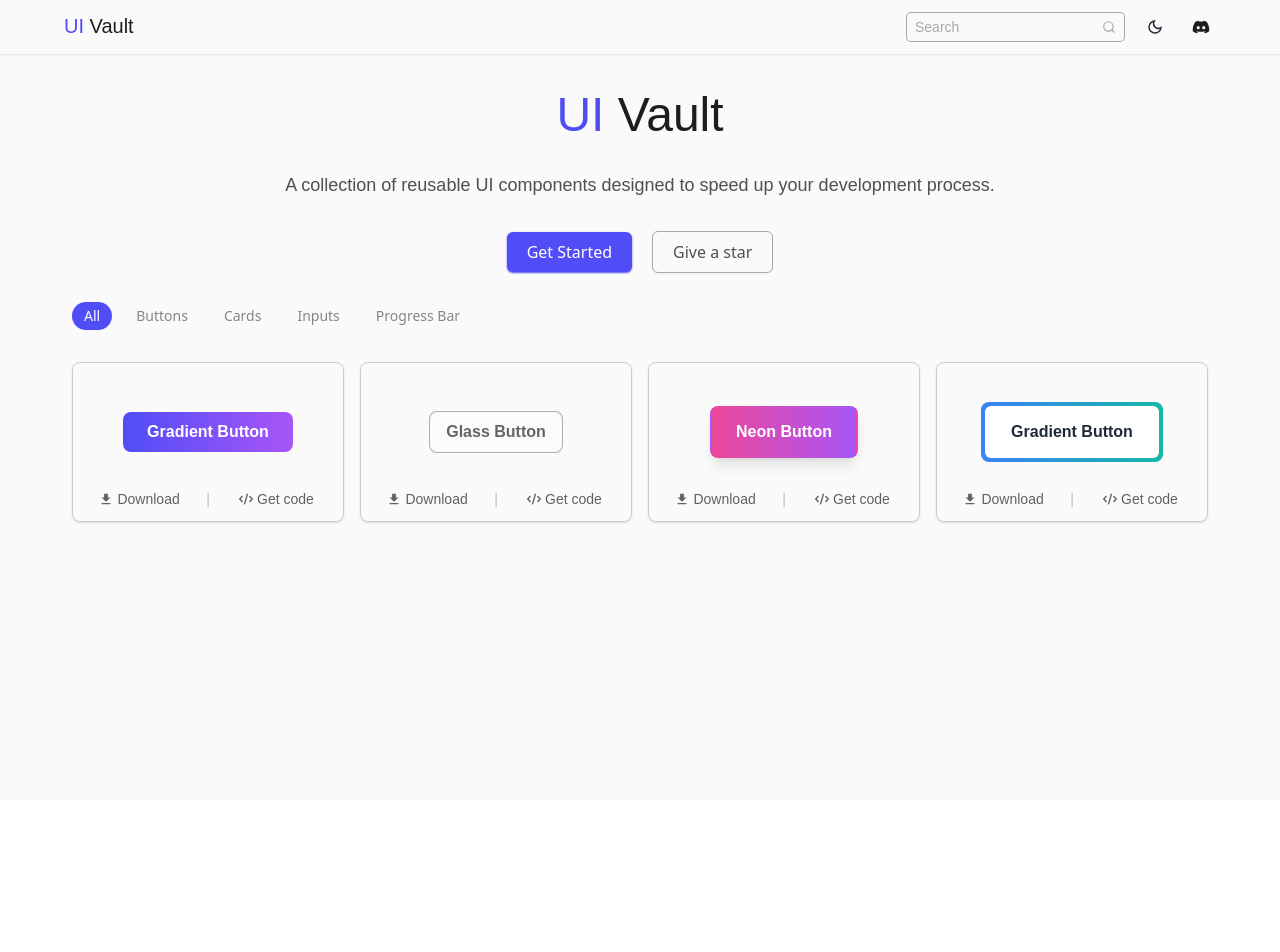
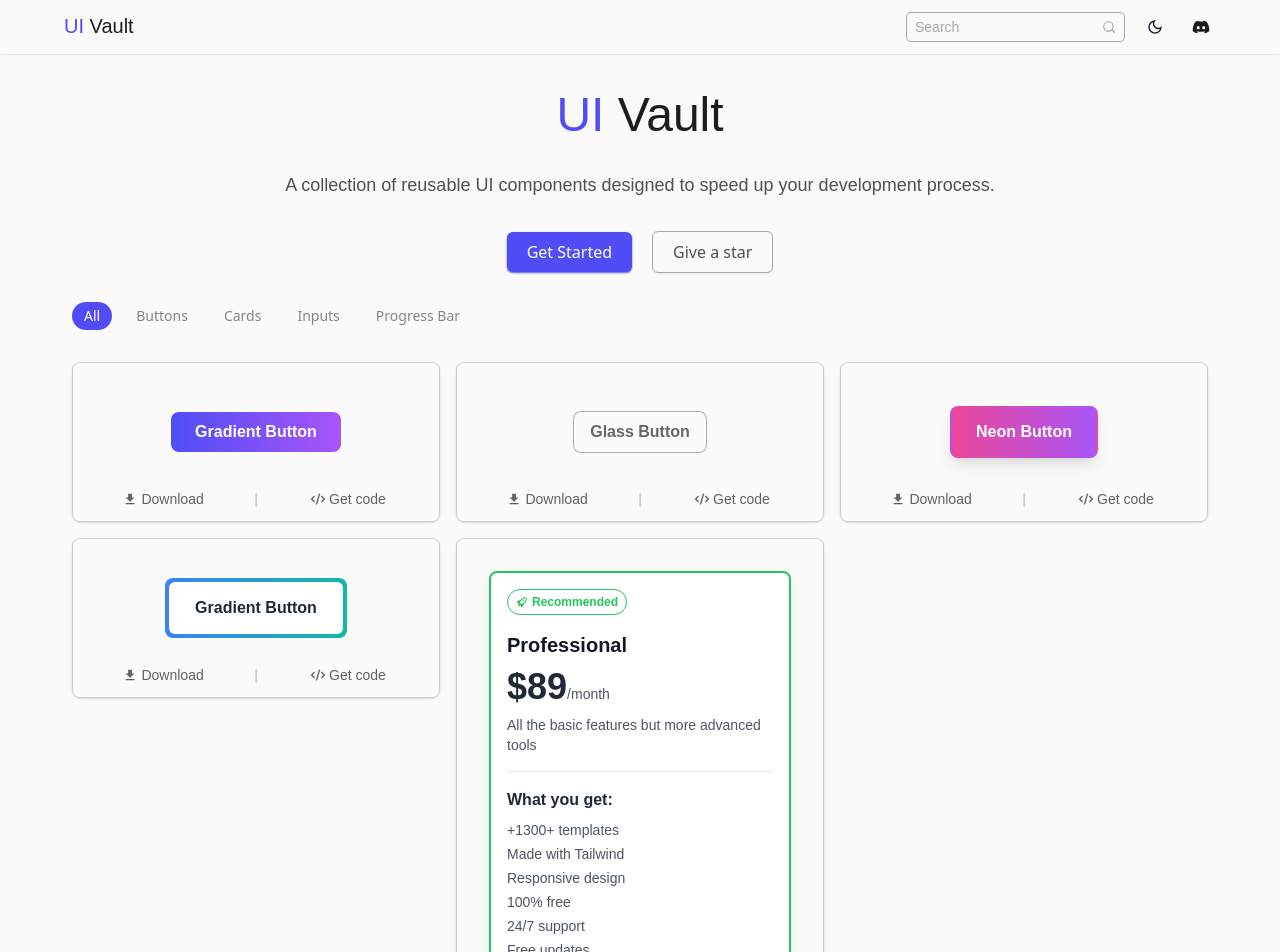
Before and after one commit to fizzycoding/UI-Vault, a React (Vite) app: page / in a window 1280 px wide. Shown: the top 952 px of the page. Before the commit the page ends 800 px from the top, so only its background shows below. Built offline with nearby package versions, Linux system fonts and the light colour scheme; a web font is replaced by a local one.

Commit message:
add new Card

```diff
--- a/src/components/buttons/GlassButton.js
+++ b/src/components/buttons/GlassButton.js
@@ -7,7 +7,7 @@ const GlassButton = {
   codes: {
     html: {
       code: `<button class="glass-btn">Glass Button</button>`,
-      type: "html",
+      type: "xml",
     },
     css: {
       code: `.glass-btn {
--- a/src/components/buttons/GradientBorderButton.js
+++ b/src/components/buttons/GradientBorderButton.js
@@ -7,7 +7,7 @@ const GradientBorderButton = {
   codes: {
     html: {
       code: `<div class="gradient-border-btn">Gradient Border Button</div>`,
-      type: "html",
+      type: "xml",
     },
     css: {
       code: `.gradient-border-btn {
--- a/src/components/buttons/GradientButton.js
+++ b/src/components/buttons/GradientButton.js
@@ -6,7 +6,7 @@ const GradientButton = {
   codes: {
     html: {
       code: `<button class="gradient-btn">Gradient Button</button>`,
-      type: "html",
+      type: "xml",
     },
     css: {
       code: `.gradient-btn {
--- a/src/components/buttons/NeonButton.js
+++ b/src/components/buttons/NeonButton.js
@@ -7,7 +7,7 @@ const NeonButton = {
   codes: {
     html: {
       code: `<button class="neon-btn">Neon Button</button>`,
-      type: "html",
+      type: "xml",
     },
     css: {
       code: `.neon-btn {
--- /dev/null
+++ b/src/components/cards/Preview/PriceCard.jsx
@@ -0,0 +1,48 @@
+  import icon from "../icons/rocket.png";
+  const PriceCard = () => {
+    return (
+        <div className="border-green-500 border-2 bg-white dark:bg-[#1d1d1d] rounded-lg flex flex-col items-start gap-4 max-w-xs w-full p-4 shadow-lg">
+          {/* Recommended Badge */}
+          <div className="flex items-center gap-1 text-green-500 border-green-500 border rounded-full px-2 py-1 text-xs font-semibold">
+            <img src={icon} alt="rocket" className="w-3 h-3 rounded-full" />
+            <span>Recommended</span>
+          </div>
+
+          {/* Title and Price */}
+          <div className="flex flex-col items-start gap-2 w-full">
+            <span className="font-bold text-xl text-gray-900 dark:text-gray-200">
+              Professional
+            </span>
+            <span className="font-extrabold text-4xl text-gray-800 dark:text-gray-200">
+              $89<span className="text-sm font-normal text-gray-600 dark:text-gray-400">/month</span>
+            </span>
+            <span className="text-gray-600 dark:text-gray-400 text-sm font-medium">
+              All the basic features but more advanced tools
+            </span>
+          </div>
+
+          {/* Divider */}
+          <div className="w-full h-px bg-gray-200 dark:bg-gray-700"></div>
+
+          {/* Features List */}
+          <div className="flex flex-col items-start gap-2 w-full">
+            <span className="font-semibold text-gray-800 dark:text-gray-200">What you get:</span>
+            <ul className="list-none flex flex-col gap-1 text-gray-600 dark:text-gray-400 text-sm font-medium">
+              <li>+1300+ templates</li>
+              <li>Made with Tailwind</li>
+              <li>Responsive design</li>
+              <li>100% free</li>
+              <li>24/7 support</li>
+              <li>Free updates</li>
+            </ul>
+          </div>
+
+          {/* Button */}
+          <button className="bg-green-500 hover:bg-green-600 text-white font-medium py-2 rounded-md w-full">
+            Get Started
+          </button>
+        </div>
+    );
+  };
+
+  export default PriceCard;
--- /dev/null
+++ b/src/components/cards/PriceCard.js
@@ -0,0 +1,220 @@
+import preview from "./Preview/PriceCard";
+
+const PriceCard = {
+  title: "PriceCard",
+  type: "card",
+  preview,
+  codes: {
+    html: {
+      code: `<div class="card">
+  <div class="inner-card">
+    <div class="recommended">
+      <img src="rocket.png" alt="" />
+      <span>Recommended</span>
+    </div>
+    <span class="title">Professional</span>
+    <span class="price">$89<span class="duration">/month</span></span>
+    <span class="description">All the basic features but more advanced tools</span>
+  </div>
+  <div class="line"></div>
+  <div class="inner-card">
+    <span class="what-you-get">What you get:</span>
+    <ul class="list">
+      <li>+1300+ templates</li>
+      <li>Made with tailwind</li>
+      <li>Responsive design</li>
+      <li>100% free</li>
+      <li>24/7 support</li>
+      <li>Free updates</li>
+    </ul>
+  </div>
+  <button class="btn">Get Started</button>
+</div>`,
+      type: "xml",
+    },
+    css: {
+      code: `.card {
+  border: rgb(17, 188, 60) solid 3px;
+  background-color: rgba(17, 188, 60, 0.03);
+  border-radius: 0.5rem;
+  display: flex;
+  overflow: hidden;
+  justify-content: center;
+  align-items: center;
+  gap: 1rem;
+  flex-direction: column;
+  max-width: 15rem;
+  width: 100%;
+  padding: 0.7rem;
+  background-color: #fff;
+  box-shadow: 0 0 10px rgba(17, 188, 60, 0.1);
+}
+
+.dark .card {
+  background-color: #1d1d1d;
+}
+
+.recommended {
+  display: flex;
+  align-items: center;
+  gap: 0.2rem;
+  margin-bottom: 0.5rem;
+  color: rgb(17, 188, 60);
+  border: rgb(17, 188, 60) solid 2px;
+  padding: 0.2rem 0.5rem;
+  border-radius: 50rem;
+  font-size: 0.7rem;
+  font-weight: 600;
+}
+
+.recommended img {
+  width: 0.7rem;
+  height: 0.7rem;
+  border-radius: 0.5rem;
+}
+
+.inner-card {
+  gap: 0.5rem;
+  display: flex;
+  width: 100%;
+  align-items: self-start;
+  flex-direction: column;
+}
+
+.title {
+  font-weight: 700;
+  font-size: 1.2rem;
+  color: #222;
+}
+
+.dark .title {
+  color: #dfdfdf;
+}
+
+.price {
+  color: #111;
+  font-weight: 800;
+  font-size: 2.8rem;
+}
+
+.dark .price {
+  color: #dfdfdf;
+}
+
+.duration {
+  font-size: 0.9rem;
+  font-weight: 400;
+  color: #6a6a6a;
+}
+
+.dark .duration {
+  color: #afaeae;
+}
+
+.description {
+  color: #6a6a6a;
+  font-size: 0.9rem;
+  font-weight: 400;
+}
+
+.dark .description {
+  color: #afaeae;
+}
+
+.line {
+  height: 2px;
+  width: 100%;
+  background-color: #6a6a6a17;
+}
+
+.dark .line {
+  background-color: #ffffff23;
+}
+
+.what-you-get {
+  font-weight: 600;
+  color: #222;
+}
+
+.dark .what-you-get {
+  color: #dfdfdf;
+}
+
+.list {
+  list-style: none;
+  display: flex;
+  flex-direction: column;
+  gap: 0.2rem;
+  color: #555555;
+  font-size: 0.9rem;
+  font-weight: 500;
+}
+
+.dark .list {
+  color: #afaeae;
+}
+
+.btn {
+  background-color: rgb(17, 188, 60);
+  border: none;
+  padding: 0.7rem;
+  border-radius: 0.3rem;
+  cursor: pointer;
+  color: #fff;
+  font-weight: 500;
+  margin-top: 0.5rem;
+  width: 100%;
+}
+
+.btn:hover {
+  background-color: rgb(5, 171, 66);
+}`,
+      type: "css",
+    },
+    react: {
+      code: `import icon from "../icons/rocket.png";
+const PriceCard = () => {
+  return (
+      <div className="border-green-500 border-2 bg-white dark:bg-[#1d1d1d] rounded-lg flex flex-col items-start gap-4 max-w-xs w-full p-4 shadow-lg">
+        <div className="flex items-center gap-1 text-green-500 border-green-500 border rounded-full px-2 py-1 text-xs font-semibold">
+          <img src={icon} alt="rocket" className="w-3 h-3 rounded-full" />
+          <span>Recommended</span>
+        </div>
+        <div className="flex flex-col items-start gap-2 w-full">
+          <span className="font-bold text-xl text-gray-900 dark:text-gray-200">
+            Professional
+          </span>
+          <span className="font-extrabold text-4xl text-gray-800 dark:text-gray-200">
+            $89<span className="text-sm font-normal text-gray-600 dark:text-gray-400">/month</span>
+          </span>
+          <span className="text-gray-600 dark:text-gray-400 text-sm font-medium">
+            All the basic features but more advanced tools
+          </span>
+        </div>
+        <div className="w-full h-px bg-gray-200 dark:bg-gray-700"></div>
+        <div className="flex flex-col items-start gap-2 w-full">
+          <span className="font-semibold text-gray-800 dark:text-gray-200">What you get:</span>
+          <ul className="list-none flex flex-col gap-1 text-gray-600 dark:text-gray-400 text-sm font-medium">
+            <li>+1300+ templates</li>
+            <li>Made with Tailwind</li>
+            <li>Responsive design</li>
+            <li>100% free</li>
+            <li>24/7 support</li>
+            <li>Free updates</li>
+          </ul>
+        </div>
+        <button className="bg-green-500 hover:bg-green-600 text-white font-medium py-2 rounded-md w-full">
+          Get Started
+        </button>
+      </div>
+  );
+};
+
+export default PriceCard;`,
+      type: "javascript",
+    },
+  },
+  downloadLink: "https://google.com/",
+};
+
+export default PriceCard;
--- /dev/null
+++ b/src/components/data/cards.js
@@ -0,0 +1,2 @@
+import PriceCard from "../cards/PriceCard.js";
+export const cards = [PriceCard];
--- a/src/components/data/components.js
+++ b/src/components/data/components.js
@@ -1,4 +1,5 @@
 import { buttons } from "./buttons.js";
+import { cards } from "./cards.js";
 
 const generateUniqueIds = (components, prefix) => {
   return components.map((component, index) => ({
@@ -11,4 +12,5 @@ const rawButtons = buttons;
 
 export const component = {
   buttons: generateUniqueIds(rawButtons, "button"),
+  cards: generateUniqueIds(cards, "card"),
 };
--- a/src/features/home/components/ComponentsWrapper.jsx
+++ b/src/features/home/components/ComponentsWrapper.jsx
@@ -6,7 +6,7 @@ import ComponentCard from "../components/ComponentCard";
 function ComponentsWrapper({ filter, setGetCodeOpened, setClickedComponent }) {
   return (
     <ResponsiveMasonry
-      columnsCountBreakPoints={{ 350: 1, 700: 2, 962: 3, 1024: 4 }}
+      columnsCountBreakPoints={{ 350: 1, 700: 2, 962: 3}}
     >
       <Masonry gutter="1rem">
         {Object.keys(component).map((type) =>
```
Also changed, not shown: src/components/cards/icons/rocket.png (added).
